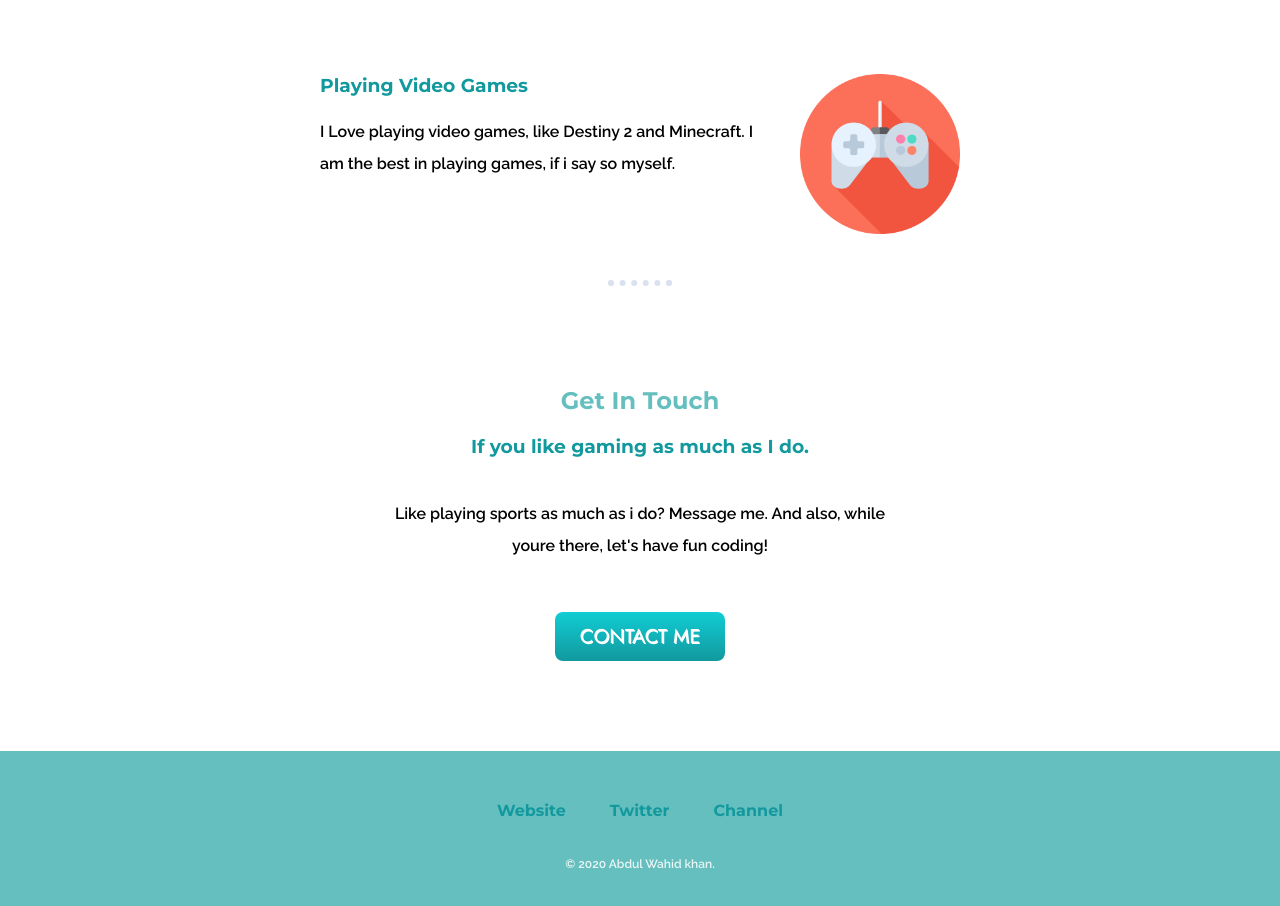
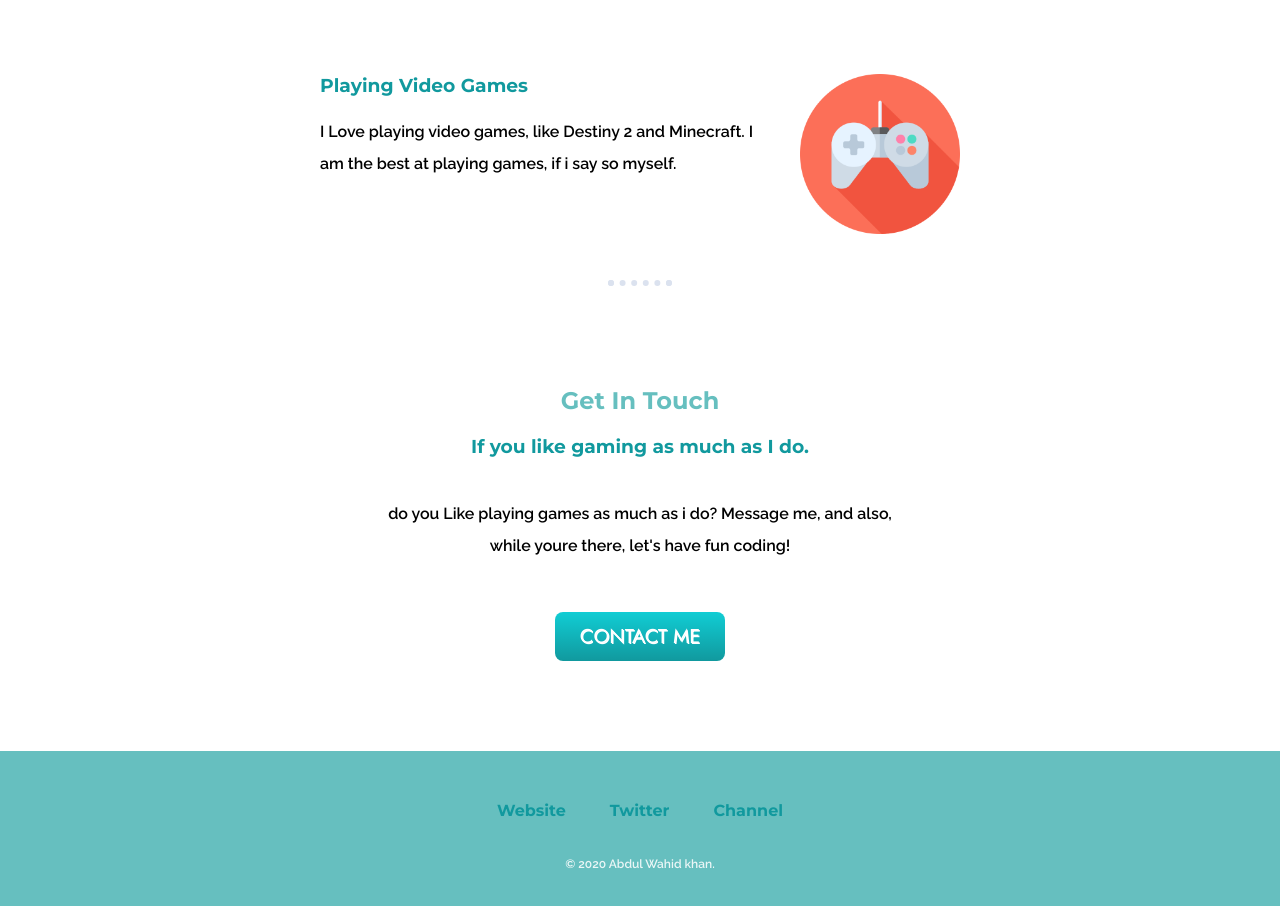
Before and after one commit to astrocoder15/awk, a plain HTML site: page index.html in a window 1280 px wide. Shown: the part 1813-2719 px from the top of the page. Drawn offline with Linux system fonts and the light colour scheme.

Commit message:
Update index.html

```diff
--- a/index.html
+++ b/index.html
@@ -37,14 +37,14 @@
       <div class="skill-row">
         <img class="controller" src="images\technology.png" alt="pic.controller">
         <h3>Playing Video Games</h3>
-        <p>I Love playing video games, like Destiny 2 and Minecraft. I am the best in playing games, if i say so myself.</p>
+        <p>I Love playing video games, like Destiny 2 and Minecraft. I am the best at playing games, if i say so myself.</p>
       </div>
     </div>
     <hr>
     <div class="contact-me">
       <h2>Get In Touch</h2>
       <h3>If you like gaming as much as I do.</h3>
-      <p class="contmsg">Like playing sports as much as i do? Message me. And also, while youre there, let's have fun coding!</p>
+      <p class="contmsg">do you Like playing games as much as i do? Message me, and also, while youre there, let's have fun coding!</p>
       <a class="testbutton"href="mailto:astrocomet15@gmail.com">CONTACT ME</a>
     </div>
   </div>
```
